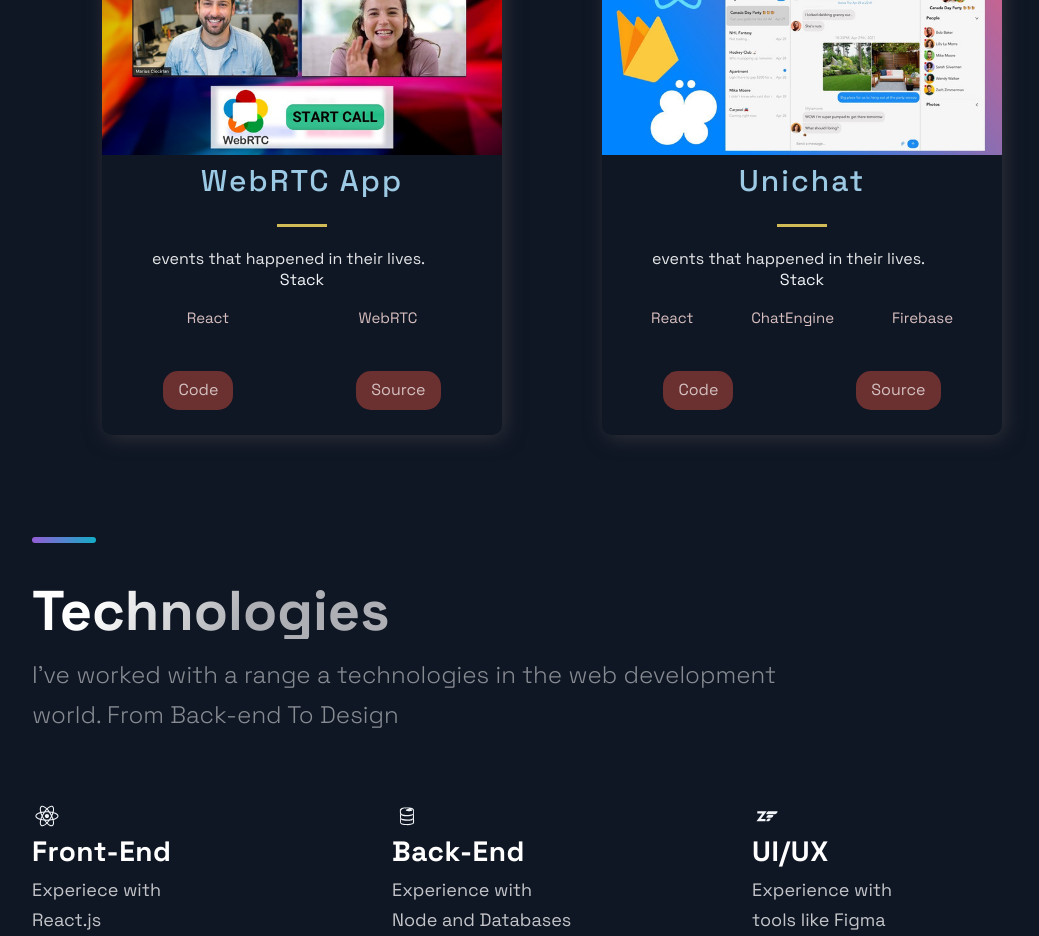
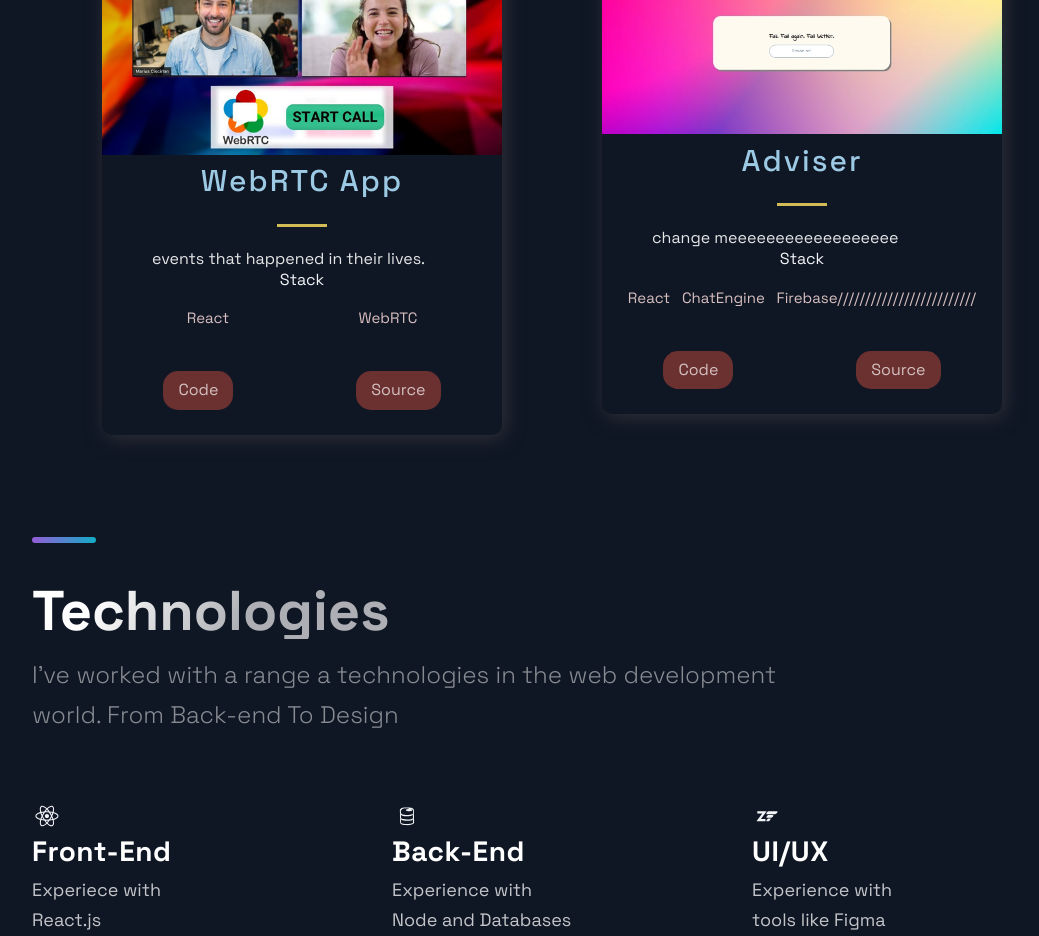
Before and after one commit to mahrokh-sadro/My-Portfolio-Website, a Next.js app: page / in a window 1280 px wide. Shown: the part 1440-2376 px from the top of the page, without its empty margins (88-1127 px from the left). Built offline with nearby package versions, Linux system fonts and the light colour scheme.

Commit message:
starting to add my projects

```diff
--- a/src/constants/constants.js
+++ b/src/constants/constants.js
@@ -27,10 +27,10 @@
     id: 2,
   },
   {
-    title: 'Unichat',
-    description: "events that happened in their lives.",
+    title: 'Adviser',
+    description: "change meeeeeeeeeeeeeeeeee",
     image: '/images/4.jpg',
-    tags: ['React', 'ChatEngine', 'Firebase'],
+    tags: ['React', 'ChatEngine', 'Firebase/////////////////////////'],
     source: 'https://google.com',
     visit: 'https://google.com',
     id: 3,
```
Also changed, not shown: public/images/4.jpg.
